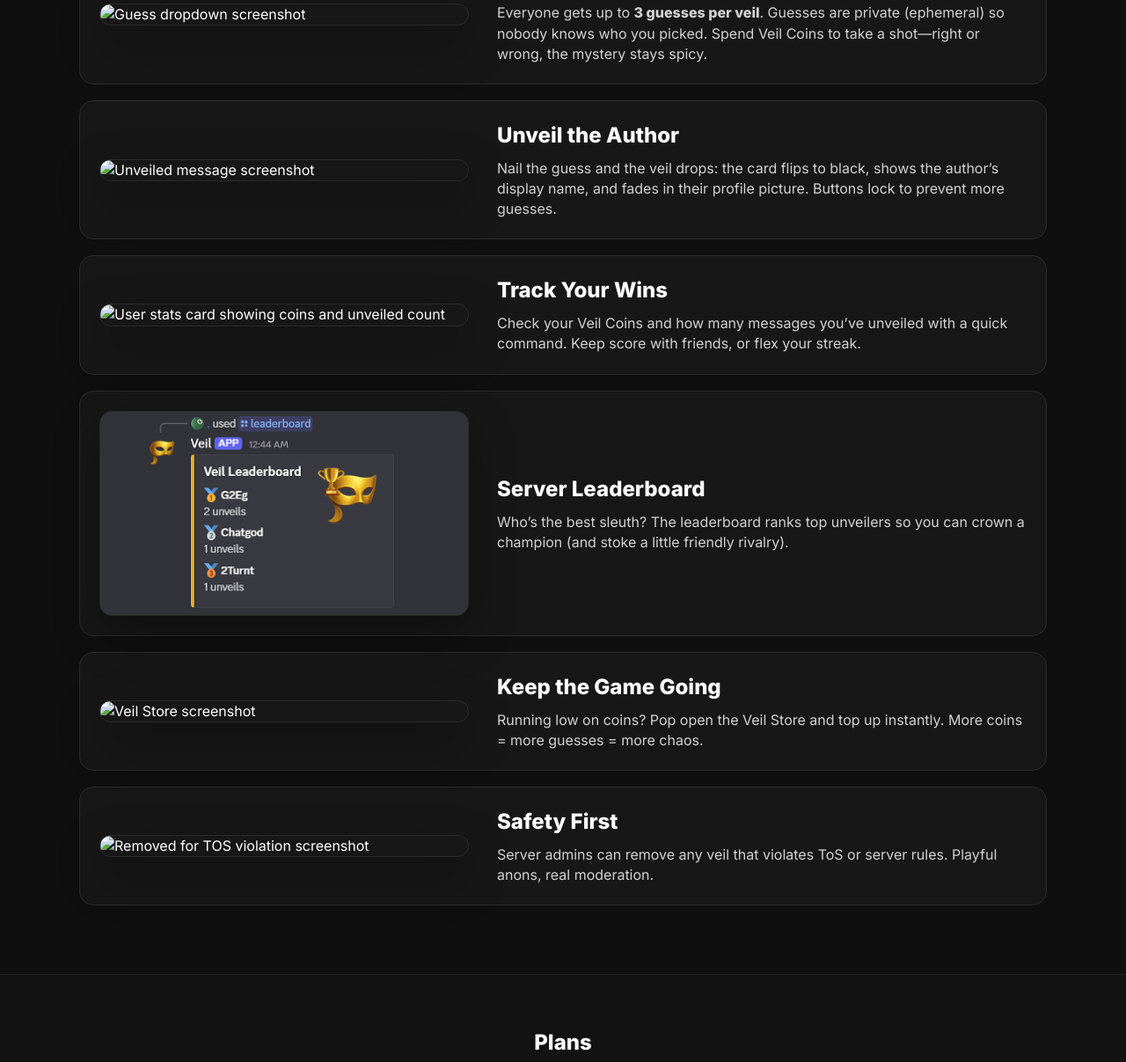
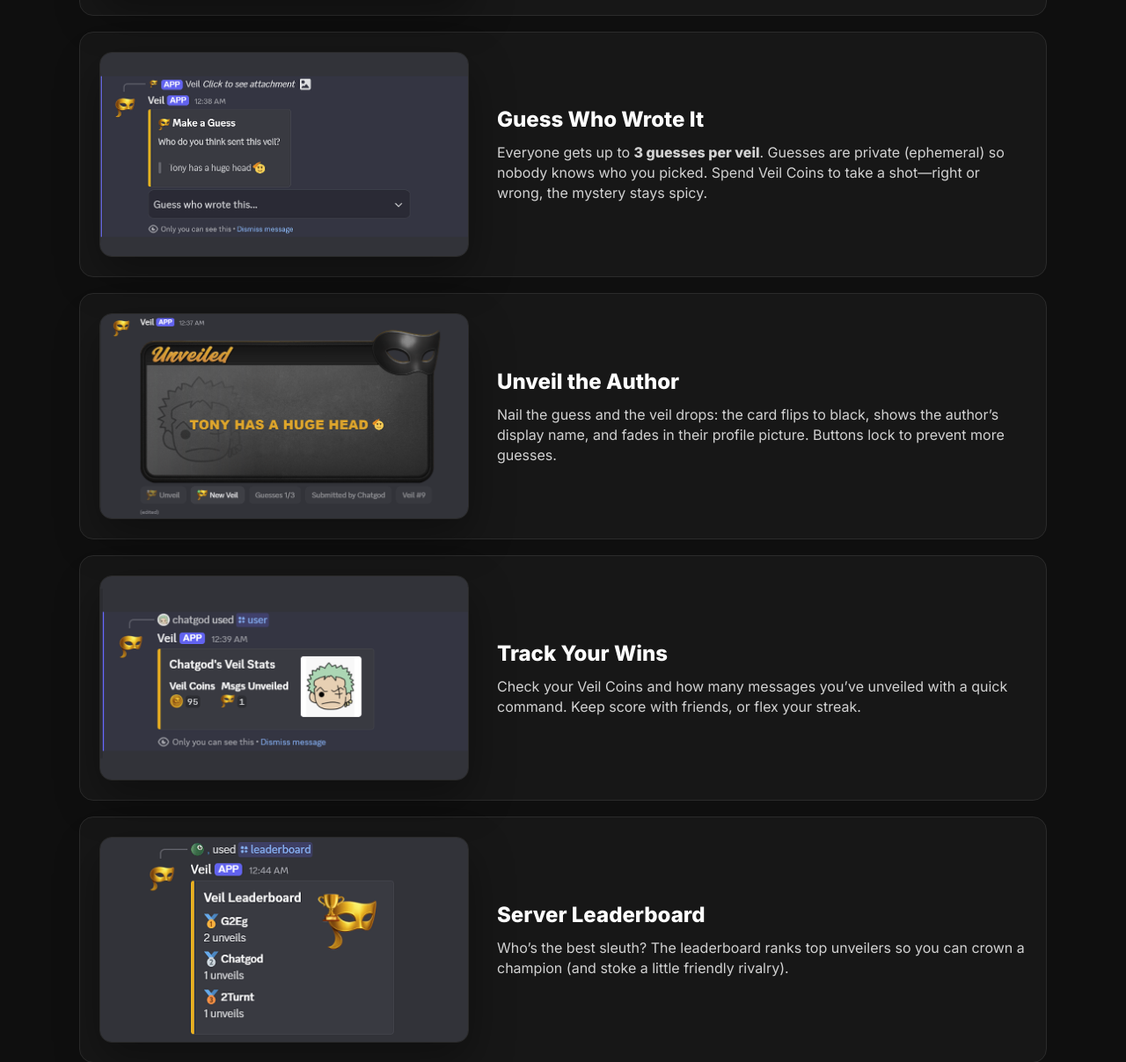
Before and after one commit to steppabot/veilbot, a plain HTML site: page index.html in a window 1280 px wide. Shown: the part 879-2086 px from the top of the page at 88% size. Drawn offline with Linux system fonts and the light colour scheme.

Commit message:
Update index.html

```diff
--- a/index.html
+++ b/index.html
@@ -152,7 +152,7 @@
 
       <!-- 1. Veil card (anonymous post) -->
       <article class="feature">
-        <img src="/images/veil.png" alt="Example veil message card">
+        <img src="/images/Veil1.PNG" alt="Example veil message card">
         <div>
           <h3>Post Behind the Veil</h3>
           <p>
@@ -165,7 +165,7 @@
 
       <!-- 2. Guessing UI -->
       <article class="feature">
-        <img src="/images/guess.png" alt="Guess dropdown screenshot">
+        <img src="/images/GuessMenu.PNG" alt="Guess dropdown screenshot">
         <div>
           <h3>Guess Who Wrote It</h3>
           <p>
@@ -178,7 +178,7 @@
 
       <!-- 3. Unveiled state -->
       <article class="feature">
-        <img src="/images/unveiled.png" alt="Unveiled message screenshot">
+        <img src="/images/Unveil1.PNG" alt="Unveiled message screenshot">
         <div>
           <h3>Unveil the Author</h3>
           <p>
@@ -190,7 +190,7 @@
 
       <!-- 4. User stats -->
       <article class="feature">
-        <img src="/images/user-stats.png" alt="User stats card showing coins and unveiled count">
+        <img src="/images/UserAccount.PNG" alt="User stats card showing coins and unveiled count">
         <div>
           <h3>Track Your Wins</h3>
           <p>
@@ -202,7 +202,7 @@
 
       <!-- 5. Leaderboard -->
       <article class="feature">
-        <img src="/images/leaderboard.png" alt="Leaderboard screenshot">
+        <img src="/images/Leaderboard.PNG" alt="Leaderboard screenshot">
         <div>
           <h3>Server Leaderboard</h3>
           <p>
@@ -214,7 +214,7 @@
 
       <!-- 6. Store -->
       <article class="feature">
-        <img src="/images/store.png" alt="Veil Store screenshot">
+        <img src="/images/Store1.PNG" alt="Veil Store screenshot">
         <div>
           <h3>Keep the Game Going</h3>
           <p>
@@ -225,7 +225,7 @@
 
       <!-- 7. Safety / Removal -->
       <article class="feature">
-        <img src="/images/removed.png" alt="Removed for TOS violation screenshot">
+        <img src="/images/TOS.PNG" alt="Removed for TOS violation screenshot">
         <div>
           <h3>Safety First</h3>
           <p>
```
